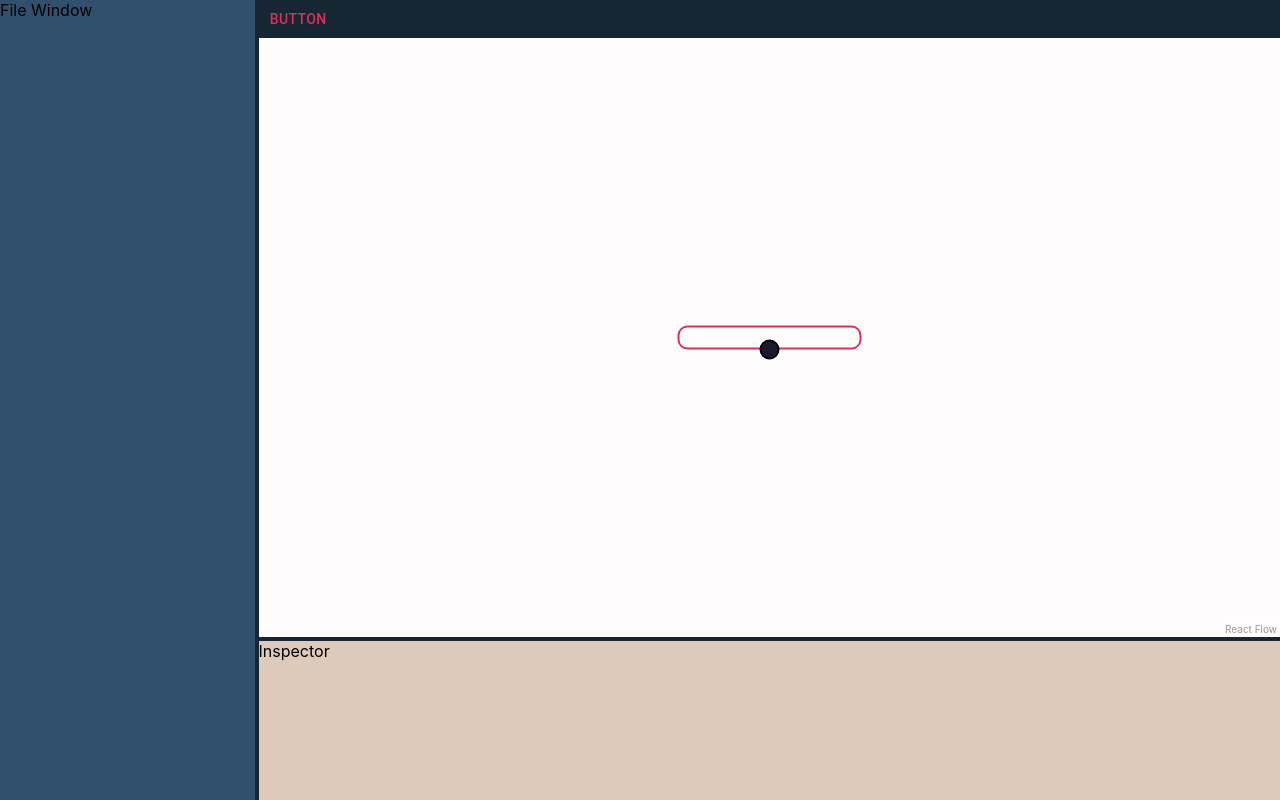
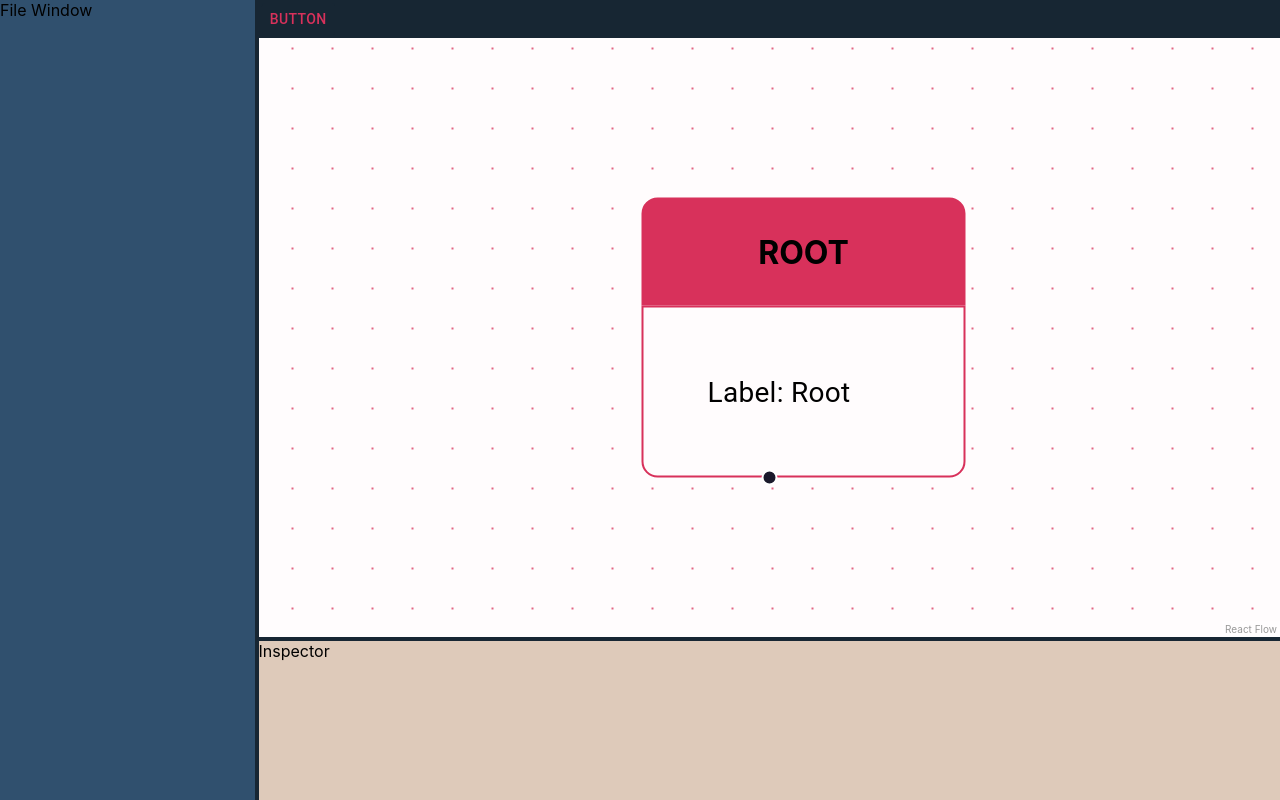
Before and after one commit to brodyschwar/plant-feeder-react, a React (Create React App) app: page / in a window 1280 px wide. Built offline with nearby package versions, Linux system fonts and the light colour scheme.

Commit message:
Added node lables and content displays

```diff
--- a/src/components/addNodeMenu/index.tsx
+++ b/src/components/addNodeMenu/index.tsx
@@ -1,6 +1,6 @@
 import React, { useCallback, useContext } from "react";
 import { Divider, Menu, MenuItem } from '@mui/material';
-import { Position, useReactFlow, XYPosition } from "@xyflow/react";
+import { useReactFlow, XYPosition } from "@xyflow/react";
 import { EditorManagerContext } from "../../contexts/nodeEditorContext";
 
 const AddNodeMenu = (props: {position: XYPosition, handleClose: () => void }) => {
@@ -10,7 +10,7 @@ const AddNodeMenu = (props: {position: XYPosition, handleClose: () => void }) =>
         () => {
             addNodes({
                 id: generateId(),
-                data: { label: 'Node 1' },
+                data: { label: 'Node 1', number: 1 },
                 position: screenToFlowPosition(props.position),
                 type: "compositeNode"
             })
--- a/src/components/nodeEditor/index.tsx
+++ b/src/components/nodeEditor/index.tsx
@@ -21,6 +21,8 @@ import {
     type OnConnectEnd,
     type OnConnectStart,
     NodeMouseHandler,
+    Background,
+    BackgroundVariant
 } from '@xyflow/react';
 import {
     RootNode,
@@ -123,7 +125,9 @@ const NodeEditor = () => {
                 defaultEdgeOptions={defaultEdgeOptions}
                 zoomOnDoubleClick={false}
                 onDoubleClick={onDoubleClick}
-                />
+                >
+            <Background color={lightTheme.primaryColor} variant={BackgroundVariant.Dots} />
+            </ReactFlow>
             {position && <AddNodeMenu position={position} handleClose={handleClose}/>}
         </Editor>
     )
--- /dev/null
+++ b/src/components/nodes/dynamicDisplay.tsx/index.tsx
@@ -0,0 +1,24 @@
+import React from "react"
+import { capitalize, List, ListItem, ListItemText } from "@mui/material"
+
+const DisplayItem = ({name, value} : {name: string, value: string}) => {
+    return (
+        <ListItem key={name}>
+            <ListItemText primary={`${capitalize(name)}: ${value}`}/>
+        </ListItem>
+    )
+}
+
+const DynamicDisplay=({data} : { data: any}) => {
+    return (
+        <List dense>
+            {
+                Object.entries(data).map(([key, value]) => {
+                    return <DisplayItem key={key} name={key} value={String(value)}/>
+                })
+            }
+        </List>
+    )
+}
+
+export default DynamicDisplay
--- a/src/components/nodes/index.tsx
+++ b/src/components/nodes/index.tsx
@@ -1,66 +1,106 @@
 import React from "react";
 import styled from "@emotion/styled";
-import { Handle, Position } from "@xyflow/react";
+import { Handle, NodeProps, Position } from "@xyflow/react";
 import { lightTheme, nodeColors } from "../../themes/themes";
+import DynamicDisplay from "./dynamicDisplay.tsx";
 
-const NodeBox = styled.div<{ color: string }>`
-    width: 5rem;
-    border: 1px solid ${ props => props.color };
-    padding: 5px;
-    border-radius: 5px;
+const NodeContainer = styled.div`
+    display: flex;
+    flex-direction: column;
+    width: 8rem;
+`
+
+const NodeTitle = styled.div<{ color: string}>`
+  border-top-left-radius: 0.5rem;
+  border-top-right-radius: 0.5rem;
+  display: flex;
+  justify-content: center;
+  text-transform: uppercase;
+  align-items: center;
+  font-weight: bold;
+  padding: 1rem;
+  width: 100%;
+  background-color: ${props => props.color};
+  border: 0.1rem solid ${props => props.color};
+`;
+
+const NodeBody = styled.div<{ color: string }>`
+    border: 0.1rem solid ${ props => props.color };
+    padding: 1rem;
+    border-bottom-left-radius: 0.5rem;
+    border-bottom-right-radius: 0.5rem;
+    width: 100%;
     background: ${ lightTheme.backgroundColor };
 `
 
-const HandleIcon = styled(Handle)`
-    border: 0.1rem solid #000; /* Adjust the color as needed */
-    border-radius: 50%;
-    width: 0.5rem; /* Set a width for the circle */
-    height: 0.5rem; /* Set a height for the circle */
-`;
-
-const RootNode = () => {
+const RootNode = (props: NodeProps) => {
     return (
-        <NodeBox color={ nodeColors.red }>
-            <HandleIcon type="source"
+        <NodeContainer>
+            <NodeTitle color={ nodeColors.red }>
+                {Boolean(props.data && props.data.label) ? String(props.data.label) : ""}
+            </NodeTitle>
+            <NodeBody color={ nodeColors.red }>
+                { props.data && <DynamicDisplay data={props.data}/> }
+            </NodeBody>
+            <Handle type="source"
                     position={Position.Bottom}
                     id={"root"}/>
-        </NodeBox>
+        </NodeContainer>
+
     );
 }
 
-const CompositeNode = () => {
+const CompositeNode = (props: NodeProps) => {
     return (
-        <NodeBox color={nodeColors.yellow}>
-            <HandleIcon type="target"
+        <NodeContainer>
+            <Handle type="target"
                     position={Position.Top}
                     id={"entry"}/>
-            <HandleIcon type="source"
+            <NodeTitle color={nodeColors.yellow}>
+                {Boolean(props.data && props.data.label) ? String(props.data.label) : ""}
+            </NodeTitle>
+            <NodeBody color={nodeColors.yellow}>
+                { props.data && <DynamicDisplay data={props.data}/> }
+            </NodeBody>
+            <Handle type="source"
                     position={Position.Bottom}
                     id={"exit"}/>
-        </NodeBox>
+        </NodeContainer>
     )
 }
 
-const BehaviorNode = () => {
+const BehaviorNode = (props: NodeProps) => {
     return (
-        <NodeBox color={nodeColors.green}>
-            <HandleIcon type="target"
+        <NodeContainer>
+            <Handle type="target"
                     position={Position.Top}
                     id={"entry"}/>
-        </NodeBox>
+            <NodeTitle color={nodeColors.yellow}>
+                {Boolean(props.data && props.data.label) ? String(props.data.label) : ""}
+            </NodeTitle>
+            <NodeBody color={nodeColors.green}>
+                { props.data && <DynamicDisplay data={props.data}/> }
+            </NodeBody>
+        </NodeContainer>
     );
 }
 
-const DecoratorNode = () => {
+const DecoratorNode = (props: NodeProps) => {
     return (
-        <NodeBox color={nodeColors.puple}>
-            <HandleIcon type="target"
+        <NodeContainer>
+            <Handle type="target"
                     position={Position.Top}
                     id={"entry"}/>
-            <HandleIcon type="source"
-                position={Position.Bottom}
+            <NodeTitle color={nodeColors.yellow}>
+                {Boolean(props.data && props.data.label) ? String(props.data.label) : ""}
+            </NodeTitle>
+            <NodeBody color={nodeColors.green}>
+                { props.data && <DynamicDisplay data={props.data}/> }
+            </NodeBody>
+            <Handle type="source"
+                    position={Position.Top}
                     id={"exit"}/>
-        </NodeBox>
+        </NodeContainer>
     )
 }
 
--- /dev/null
+++ b/src/types/Composites/Sequence.tsx
@@ -0,0 +1,5 @@
+import { CompositeProps } from "..";
+
+export interface SequenceProps extends CompositeProps {
+
+}
```
Also changed, not shown: src/types/Behaviors/sendMotorToTarget.tsx (added, +10 -0 lines), src/types/Behaviors/turnRelayOff.tsx (added, +12 -0 lines), src/types/Behaviors/turnRelayOn.tsx (added, +12 -0 lines), src/types/Behaviors/waitForMotorToStop.tsx (added, +10 -0 lines), src/types/index.tsx (added, +19 -0 lines). Lines whose indentation alone changed are shown as unchanged.
